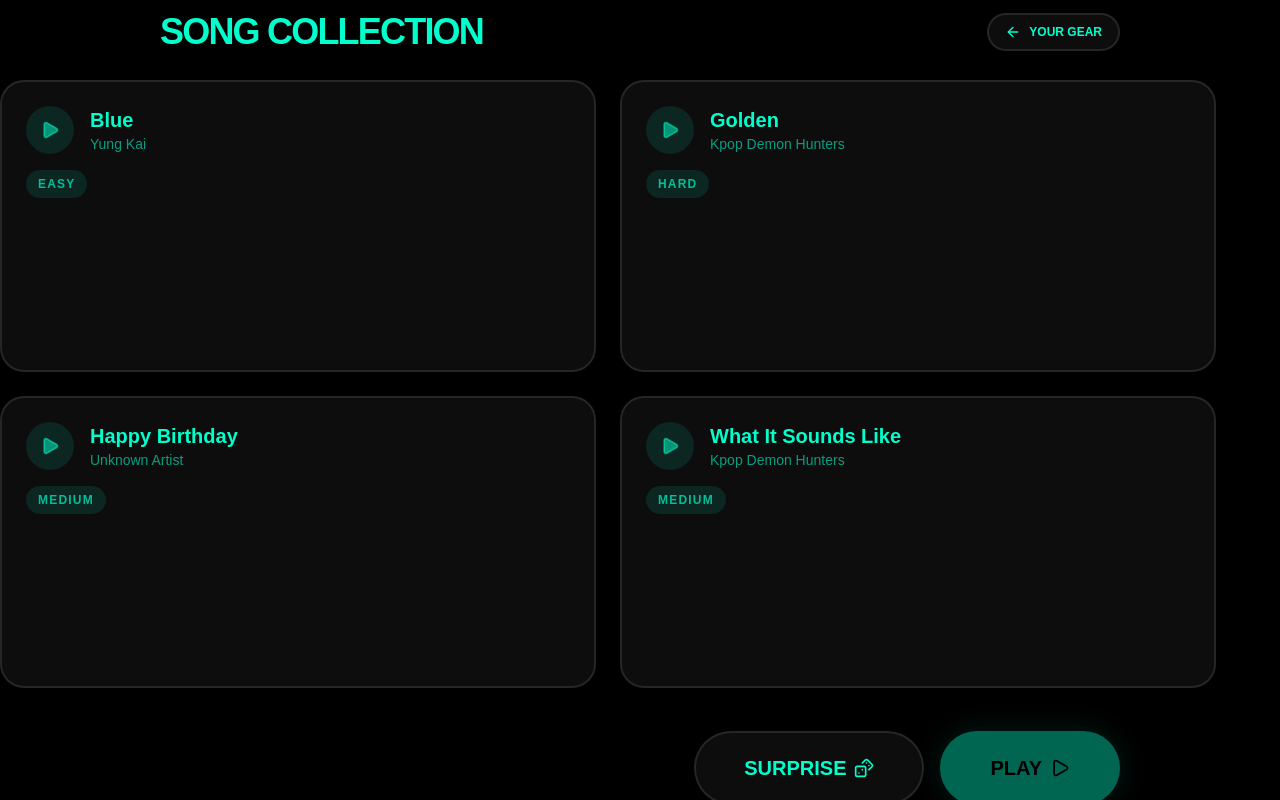
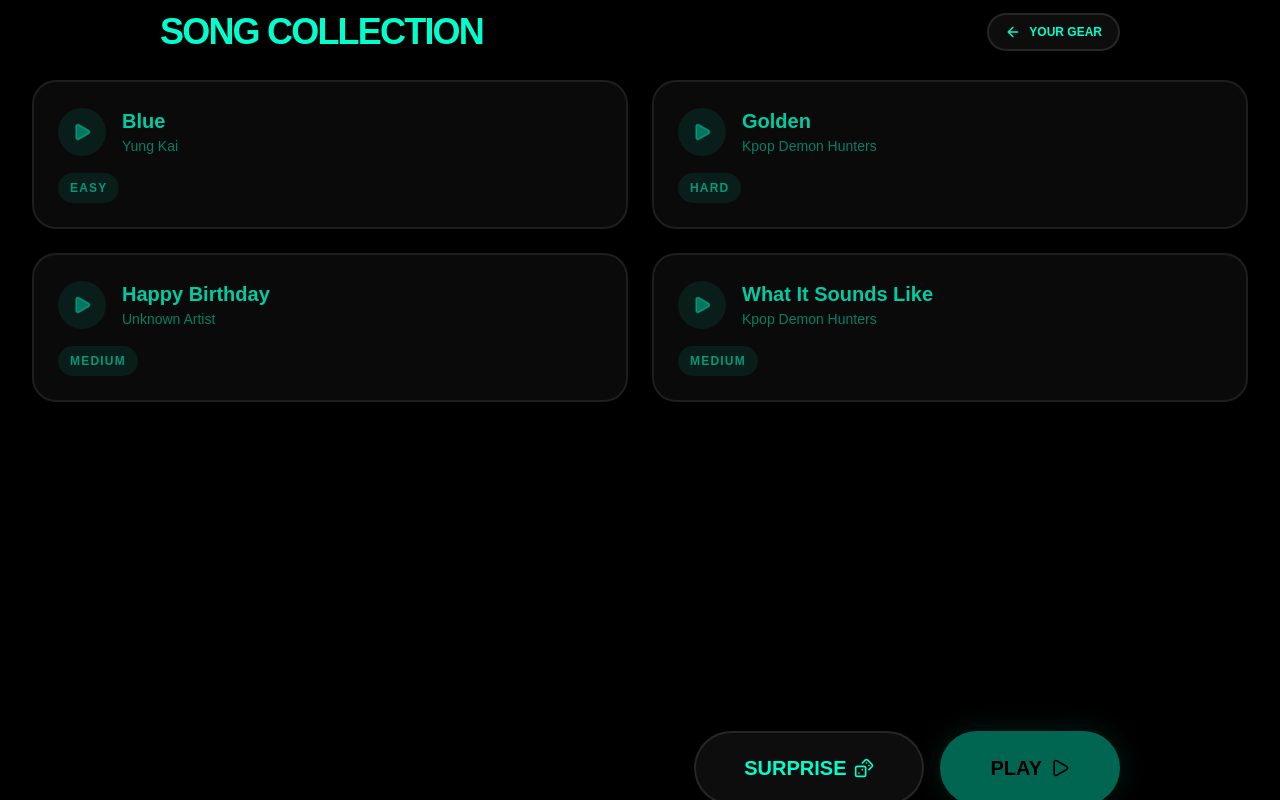
Before and after one commit to hongy20/midi-jam, a Next.js app: page /collection in a window 1280 px wide. Built offline with nearby package versions, Linux system fonts and the light colour scheme.

Commit message:
refactor(collection): apply new coding patterns and TrackCard abstraction

```diff
--- a/src/app/collection/page.tsx
+++ b/src/app/collection/page.tsx
@@ -6,24 +6,21 @@ import { Button } from "@/components/button/button";
 import { PageFooter } from "@/components/page-footer/page-footer";
 import { PageHeader } from "@/components/page-header/page-header";
 import { PageLayout } from "@/components/page-layout/page-layout";
+import {
+  type CollectionTrack,
+  TrackCard,
+} from "@/components/track-card/track-card";
 import { useAppContext } from "@/context/app-context";
 import { useNavigation } from "@/hooks/use-navigation";
 import { getSoundTracks } from "@/lib/action/sound-track";
 
-interface Track {
-  id: string;
-  name: string;
-  artist: string;
-  difficulty: string;
-  url: string;
-}
-
 export default function CollectionPage() {
   const { toPlay, toGear } = useNavigation();
-  const { collection: contextCollection } = useAppContext();
-  const { setSelectedTrack, selectedTrack } = contextCollection;
+  const {
+    collection: { setSelectedTrack, selectedTrack },
+  } = useAppContext();
 
-  const [tracks, setTracks] = useState<Track[]>([]);
+  const [tracks, setTracks] = useState<CollectionTrack[]>([]);
   const [selected, setSelected] = useState<string | null>(
     selectedTrack?.id || null,
   );
@@ -38,27 +35,6 @@ export default function CollectionPage() {
     fetchTracks();
   }, []);
 
-  const handlePlay = () => {
-    if (selected) {
-      const track = tracks.find((t) => t.id === selected);
-      if (track) {
-        setSelectedTrack({ id: track.id, name: track.name, url: track.url });
-      }
-      toPlay();
-    }
-  };
-
-  const handleBack = () => {
-    toGear();
-  };
-
-  const handleSurprise = () => {
-    if (tracks.length > 0) {
-      const randomTrack = tracks[Math.floor(Math.random() * tracks.length)];
-      setSelected(randomTrack.id);
-    }
-  };
-
   return (
     <PageLayout
       header={
@@ -67,7 +43,7 @@ export default function CollectionPage() {
             variant="secondary"
             icon={ArrowLeft}
             iconPosition="left"
-            onClick={handleBack}
+            onClick={() => toGear()}
             size="sm"
           >
             Your Gear
@@ -78,14 +54,32 @@ export default function CollectionPage() {
         <PageFooter>
           <Button
             variant="secondary"
-            onClick={handleSurprise}
+            onClick={() => {
+              if (tracks.length > 0) {
+                const randomTrack =
+                  tracks[Math.floor(Math.random() * tracks.length)];
+                setSelected(randomTrack.id);
+              }
+            }}
             icon={Dices}
             size="md"
           >
             SURPRISE
           </Button>
           <Button
-            onClick={handlePlay}
+            onClick={() => {
+              if (selected) {
+                const track = tracks.find((t) => t.id === selected);
+                if (track) {
+                  setSelectedTrack({
+                    id: track.id,
+                    name: track.name,
+                    url: track.url,
+                  });
+                }
+                toPlay();
+              }
+            }}
             disabled={!selected}
             icon={Play}
             size="md"
@@ -95,68 +89,26 @@ export default function CollectionPage() {
         </PageFooter>
       }
     >
-      <main
-        className={`w-full h-full overflow-y-auto overflow-x-hidden py-4 px-8 -mx-8 min-h-0 grid grid-cols-1 sm:grid-cols-2 gap-3 sm:gap-6 pb-12`}
-      >
+      <main className="w-full h-full overflow-y-auto py-4 px-8 min-h-0">
         {isLoading ? (
-          <div className="flex items-center justify-center p-12 text-foreground/50 animate-pulse font-medium col-span-full">
+          <div className="flex items-center justify-center p-12 text-foreground/50 animate-pulse font-medium">
             Loading songs...
           </div>
+        ) : tracks.length === 0 ? (
+          <div className="flex items-center justify-center p-12 text-foreground/50 font-medium">
+            No tracks found.
+          </div>
         ) : (
-          tracks.map((track) => (
-            <button
-              key={track.id}
-              type="button"
-              onClick={() => setSelected(track.id)}
-              className={`w-full p-5 sm:p-6 rounded-3xl border-2 transition-all duration-300 text-left flex flex-col items-start gap-4 ${
-                selected === track.id
-                  ? "bg-foreground border-foreground scale-[1.02] shadow-[var(--ui-btn-primary-shadow)]"
-                  : "bg-[var(--ui-card-bg)] border-[var(--ui-card-border)] hover:border-foreground/30 hover:bg-foreground/10 text-foreground/80"
-              }`}
-            >
-              <div className="flex items-center gap-4 w-full">
-                <div
-                  className={`shrink-0 w-12 h-12 rounded-full flex items-center justify-center ${
-                    selected === track.id
-                      ? "bg-background text-foreground"
-                      : "bg-foreground/10 text-foreground/50"
-                  }`}
-                >
-                  <Play className="w-5 h-5 fill-current" />
-                </div>
-                <div className="flex flex-col min-w-0">
-                  <span
-                    className={`text-lg sm:text-xl font-bold truncate ${
-                      selected === track.id
-                        ? "text-background"
-                        : "text-foreground"
-                    }`}
-                  >
-                    {track.name}
-                  </span>
-                  <span
-                    className={`text-sm font-medium truncate ${
-                      selected === track.id
-                        ? "text-background/70"
-                        : "text-foreground/60"
-                    }`}
-                  >
-                    {track.artist}
-                  </span>
-                </div>
-              </div>
-
-              <span
-                className={`text-[10px] sm:text-xs font-black uppercase tracking-widest px-3 py-1.5 rounded-full ${
-                  selected === track.id
-                    ? "bg-background/20 text-background"
-                    : "bg-foreground/10 text-foreground/70"
-                }`}
-              >
-                {track.difficulty}
-              </span>
-            </button>
-          ))
+          <div className="grid grid-cols-1 sm:grid-cols-2 gap-4 sm:gap-6 pb-12">
+            {tracks.map((track) => (
+              <TrackCard
+                key={track.id}
+                track={track}
+                isSelected={selected === track.id}
+                onClick={() => setSelected(track.id)}
+              />
+            ))}
+          </div>
         )}
       </main>
     </PageLayout>
--- /dev/null
+++ b/src/components/track-card/track-card.module.css
@@ -0,0 +1,141 @@
+.card {
+  width: 100%;
+  padding: 1.25rem;
+  border-radius: 1.5rem;
+  border: 2px solid transparent;
+  transition: all 0.3s ease;
+  text-align: left;
+  display: flex;
+  flex-direction: column;
+  align-items: flex-start;
+  gap: 1rem;
+  cursor: pointer;
+}
+
+@media (min-width: 640px) {
+  .card {
+    padding: 1.5rem;
+  }
+}
+
+.unselected {
+  background-color: var(--ui-card-bg);
+  border-color: var(--ui-card-border);
+  color: var(--foreground);
+  opacity: 0.8;
+}
+
+.unselected:hover {
+  border-color: rgba(var(--foreground-rgb), 0.3);
+  background-color: rgba(var(--foreground-rgb), 0.1);
+}
+
+.selected {
+  background-color: var(--foreground);
+  border-color: var(--foreground);
+  transform: scale(1.02);
+  box-shadow: var(--ui-btn-primary-shadow);
+}
+
+.header {
+  display: flex;
+  align-items: center;
+  gap: 1rem;
+  width: 100%;
+}
+
+.iconWrapper {
+  flex-shrink: 0;
+  width: 3rem;
+  height: 3rem;
+  border-radius: 9999px;
+  display: flex;
+  align-items: center;
+  justify-content: center;
+  transition: all 0.3s ease;
+}
+
+.iconUnselected {
+  background-color: rgba(var(--foreground-rgb), 0.1);
+  color: rgba(var(--foreground-rgb), 0.5);
+}
+
+.iconSelected {
+  background-color: var(--background);
+  color: var(--foreground);
+}
+
+.icon {
+  width: 1.25rem;
+  height: 1.25rem;
+  fill: currentColor;
+}
+
+.info {
+  display: flex;
+  flex-direction: column;
+  min-width: 0;
+}
+
+.name {
+  font-size: 1.125rem;
+  font-weight: 700;
+  white-space: nowrap;
+  overflow: hidden;
+  text-overflow: ellipsis;
+}
+
+@media (min-width: 640px) {
+  .name {
+    font-size: 1.25rem;
+  }
+}
+
+.artist {
+  font-size: 0.875rem;
+  font-weight: 500;
+  white-space: nowrap;
+  overflow: hidden;
+  text-overflow: ellipsis;
+}
+
+.textPrimary {
+  color: var(--foreground);
+}
+
+.textSecondary {
+  color: rgba(var(--foreground-rgb), 0.6);
+}
+
+.textInverted {
+  color: var(--background);
+}
+
+.textInvertedSecondary {
+  color: rgba(var(--background-rgb), 0.7);
+}
+
+.difficulty {
+  font-size: 0.625rem;
+  font-weight: 900;
+  text-transform: uppercase;
+  letter-spacing: 0.1em;
+  padding: 0.375rem 0.75rem;
+  border-radius: 9999px;
+}
+
+@media (min-width: 640px) {
+  .difficulty {
+    font-size: 0.75rem;
+  }
+}
+
+.difficultyUnselected {
+  background-color: rgba(var(--foreground-rgb), 0.1);
+  color: rgba(var(--foreground-rgb), 0.7);
+}
+
+.difficultySelected {
+  background-color: rgba(var(--background-rgb), 0.2);
+  color: var(--background);
+}
--- /dev/null
+++ b/src/components/track-card/track-card.tsx
@@ -0,0 +1,67 @@
+"use client";
+
+import { Play } from "lucide-react";
+import type { ButtonHTMLAttributes } from "react";
+import styles from "./track-card.module.css";
+
+export interface CollectionTrack {
+  id: string;
+  name: string;
+  artist: string;
+  difficulty: string;
+  url: string;
+}
+
+interface TrackCardProps extends ButtonHTMLAttributes<HTMLButtonElement> {
+  track: CollectionTrack;
+  isSelected: boolean;
+}
+
+export function TrackCard({
+  track,
+  isSelected,
+  className = "",
+  ...props
+}: TrackCardProps) {
+  return (
+    <button
+      type="button"
+      className={`${styles.card} ${isSelected ? styles.selected : styles.unselected} ${className}`}
+      {...props}
+    >
+      <div className={styles.header}>
+        <div
+          className={`${styles.iconWrapper} ${
+            isSelected ? styles.iconSelected : styles.iconUnselected
+          }`}
+        >
+          <Play className={styles.icon} />
+        </div>
+        <div className={styles.info}>
+          <span
+            className={`${styles.name} ${
+              isSelected ? styles.textInverted : styles.textPrimary
+            }`}
+          >
+            {track.name}
+          </span>
+          <span
+            className={`${styles.artist} ${
+              isSelected ? styles.textInvertedSecondary : styles.textSecondary
+            }`}
+          >
+            {track.artist}
+          </span>
+        </div>
+      </div>
+
+      <span
+        className={`${styles.difficulty} ${
+          isSelected ? styles.difficultySelected : styles.difficultyUnselected
+        }`}
+      >
+        {track.difficulty}
+      </span>
+    </button>
+  );
+}
```
Also changed, not shown: 1 other file (tests, documents, lock files or other folders).
